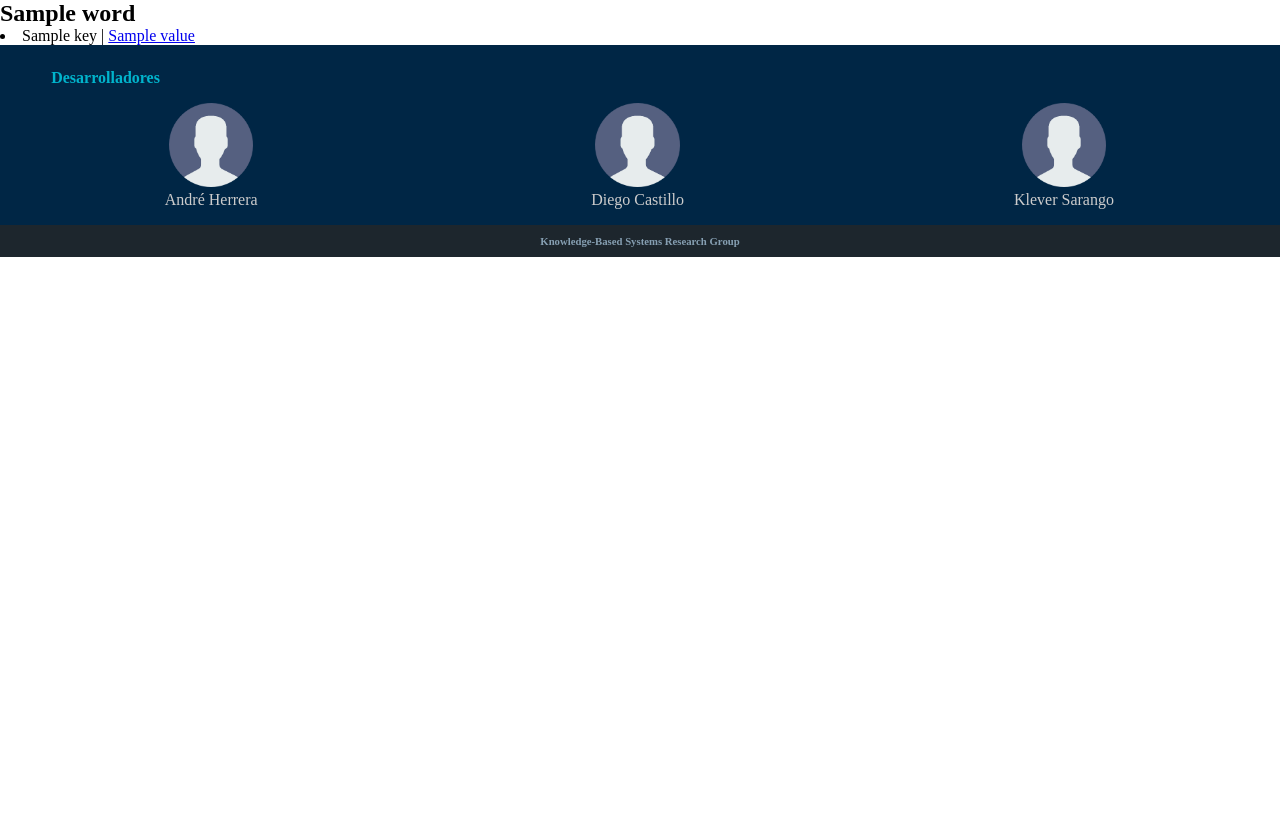
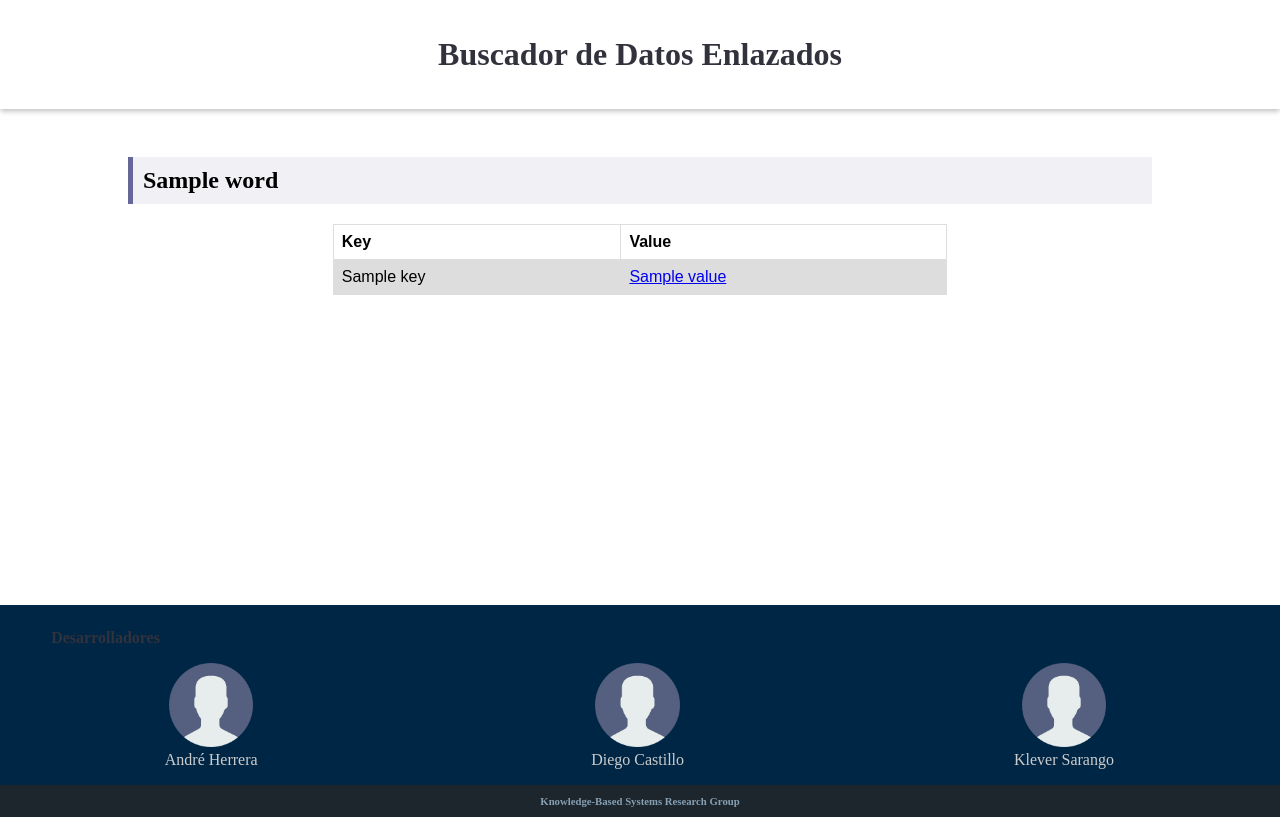
Before and after one commit to astandre/knowledgeSystem, a Django app: template templates/result.html in a window 1280 px wide. Before the commit the page ends 257 px from the top, so only its background shows below. Run offline with Django 3.2, Linux system fonts and the light colour scheme; the template is opened without the code that fills it: most values are stand-ins (such as "Sample title", 1, 10 or a date in 2020); parts of the project's set-up code (start-up, migrations or seed data) failed here and were passed over; some libraries are stand-ins or nearby versions.

Commit message:
Estyles result page

```diff
--- a/knowledgeHandler/views.py
+++ b/knowledgeHandler/views.py
@@ -48,6 +48,8 @@ def answer(request, word):
         context["word"] = word
         context["url"] = local_url
         context["properties"] = properties
+        print('Going to result')
+        print(context)
     return HttpResponse(template.render(context, request))
 
 
--- a/static/css/styles.css
+++ b/static/css/styles.css
@@ -3,15 +3,19 @@
   padding: 0;
 }
 
-#content_title {
+header {
   width: 100%;
   padding: 1rem 0;
   background-color: #fff;
   text-align: center;
 }
-#content_title h1 {
-  color: #00B4CC;
+header h1 {
+  color: #32323d;
   padding: 20px 0;
+}
+
+.header_aux {
+  box-shadow: 0 3px 5px 0.3px rgba(0, 0, 0, 0.24);
 }
 
 .wrap {
@@ -40,7 +44,7 @@
 #authors_content h4 {
   padding: 1rem 0;
   margin-left: 4%;
-  color: #00B4CC;
+  color: #32323d;
 }
 #authors_content ul {
   list-style: none;
@@ -62,6 +66,32 @@
   color: #ccc;
 }
 
+#result_content {
+  width: 80%;
+  margin: auto;
+  padding: 3em 0;
+  min-height: 25em;
+}
+#result_content h2 {
+  padding: 10px 10px 10px;
+  background-color: #f0f0f5;
+  border-left: 5px solid #666699;
+}
+#result_content table {
+  font-family: arial, sans-serif;
+  border-collapse: collapse;
+  width: 60%;
+  margin: 2% auto 0;
+}
+#result_content table td, #result_content table th {
+  border: 1px solid #dddddd;
+  text-align: left;
+  padding: 8px;
+}
+#result_content table tr:nth-child(even) {
+  background-color: #dddddd;
+}
+
 footer {
   width: 100%;
   padding: 10px 0;
--- a/templates/base.html
+++ b/templates/base.html
@@ -17,8 +17,9 @@
     <title>{% block title %}{% endblock %}  </title>
 
 </head>
-<body>
-<header>
+<body onload="custom_head()">
+<header id="myheader">
+    <h1>Buscador de Datos Enlazados</h1>
 </header>
 {% block main %}
 
@@ -50,5 +51,16 @@
     <h6>Knowledge-Based Systems Research Group</h6>
 </footer>
 
+<script>
+    function custom_head() {
+        // body...
+        var pathname = window.location.pathname;
+        if (pathname != '/knowledge') {
+            var element = document.getElementById("myheader");
+            element.classList.add("header_aux");
+        }
+    }
+</script>
+
 </body>
 </html>
--- a/templates/knowledge.html
+++ b/templates/knowledge.html
@@ -5,10 +5,6 @@
 {% endblock %}
 {% block title %}Knowledge{% endblock %}
 {% block main %}
-    <div id="content_title">
-        <h1>Buscador de Datos Enlazados</h1>
-    </div>
-
     <div class="wrap">
         <div class="search">
             <input type="text" class="searchTerm" placeholder="Que deseas conocer?">
--- a/templates/result.html
+++ b/templates/result.html
@@ -5,15 +5,25 @@
 {% endblock %}
 {% block title %}Result{% endblock %}
 {% block main %}
+<section id="result_content">
     {% if word %}
         <h2>{{ word }}  </h2>
     {% endif %}
     {% if properties %}
+        <table>
+          <tr>
+            <th>Key</th>
+            <th>Value</th>
+          </tr>
         {% for property in properties %}
-            <li>{{ property.key }} | <a href="{{ url }}/answer/{{ property.value }}">{{ property.value }}</a>
-            </li>
+            <tr>
+                <td>{{ property.key }}</td>
+                <td><a href="{{ url }}/answer/{{ property.value }}">{{ property.value }}</td>
+            </tr>
         {% endfor %}
+        </table>
     {% else %}
         <h3>No se ha encontrado</h3>
     {% endif %}
+</section>
 {% endblock %}
```
Also changed, not shown: static/sass/master.sass (+33 -4 lines), 2 other files.
